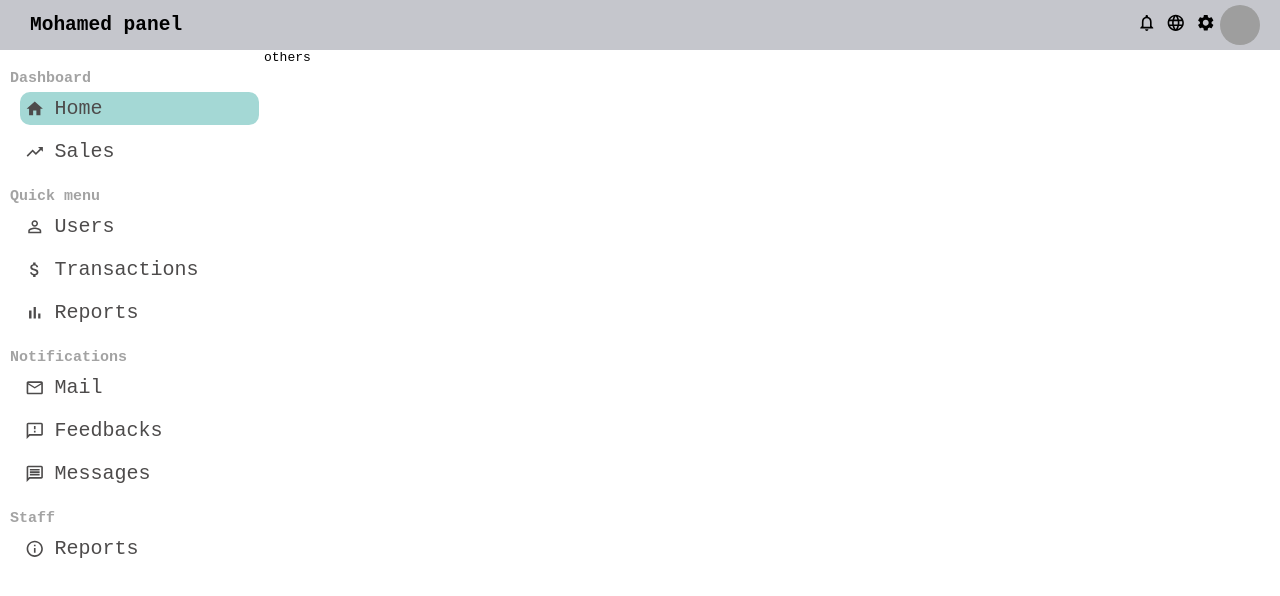
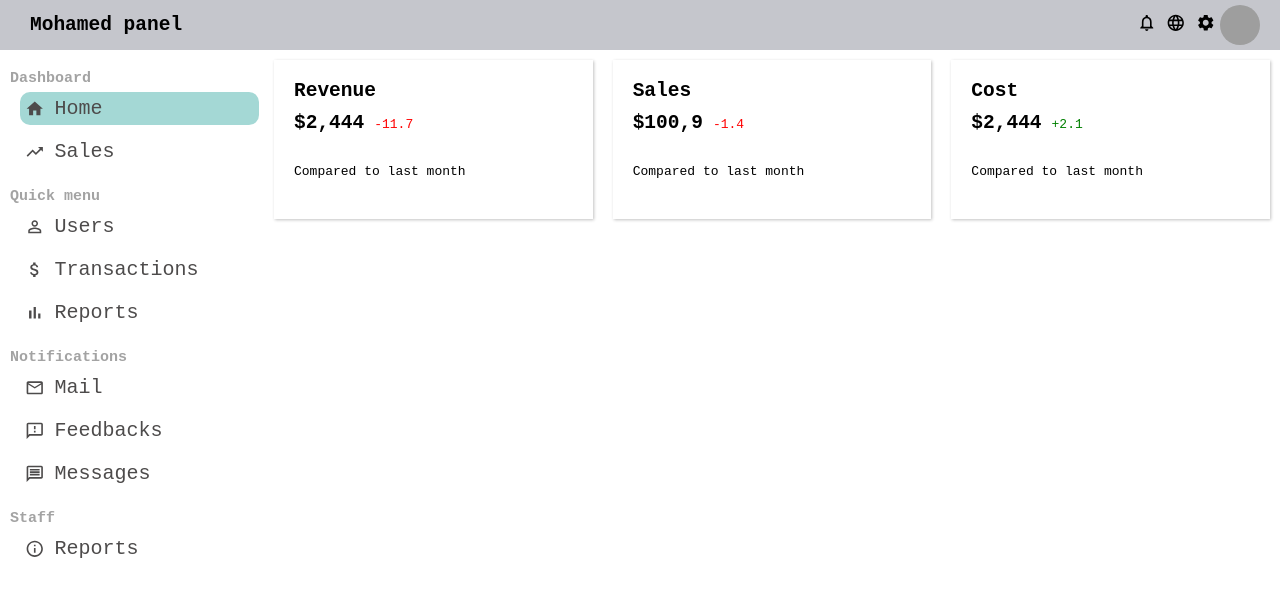
Before and after one commit to MohamedGouaouri/react-dashboard, a React (Create React App) app: page / in a window 1280 px wide. Shown: the top 596 px of the page. Built offline with nearby package versions, Linux system fonts and the light colour scheme; grey boxes are pictures that could not be loaded.

Commit message:
home page cards finished

```diff
--- a/src/App.js
+++ b/src/App.js
@@ -2,6 +2,7 @@ import React from 'react';
 import Sidebar from './components/sidebar/Sidebar';
 import Topbar from './components/topbar/Topbar';
 import './app.css';
+import Home from './components/pages/home/Home';
 
 
 function App() {
@@ -10,9 +11,7 @@ function App() {
       <Topbar />
       <div className="container">
         <Sidebar />
-        <div className="other">
-          others
-        </div>
+        <Home />
       </div>
     </div>
   );
--- a/src/app.css
+++ b/src/app.css
@@ -1,6 +1,3 @@
 .container {
   display: flex;
 }
-.other {
-  flex: 4;
-}
--- /dev/null
+++ b/src/components/featuredInfo/FeaturedInfo.jsx
@@ -0,0 +1,33 @@
+import React from 'react';
+
+import './featuredInfo.css';
+
+export default function FeaturedInfo(){
+    return <div className="info">
+        <div className="info-card">
+            <h2>Revenue</h2>
+            <div className="price">
+                <h2>$2,444</h2>
+                <div className="status negative">-11.7</div>
+            </div>
+            <span>Compared to last month</span>
+        </div>
+        <div className="info-card">
+            <h2>Sales</h2>
+            <div className="price">
+                <h2>$100,9</h2>
+                <div className="status negative">-1.4</div>
+            </div>
+            <span>Compared to last month</span>
+        </div>
+
+        <div className="info-card">
+            <h2>Cost</h2>
+            <div className="price">
+                <h2>$2,444</h2>
+                <div className="status postive">+2.1</div>
+            </div>
+            <span>Compared to last month</span>
+        </div>
+    </div>
+}
--- /dev/null
+++ b/src/components/featuredInfo/featuredInfo.css
@@ -0,0 +1,31 @@
+.info {
+  display: flex;
+}
+
+.info-card {
+  flex: 1;
+  display: flex;
+  flex-direction: column;
+  justify-content: center;
+  align-items: flex-start;
+  margin: 10px;
+  padding: 20px;
+  box-shadow: 1px 1px 3px rgb(194, 194, 194);
+}
+.price {
+  display: flex;
+  align-items: baseline;
+  margin: 10px 0;
+}
+.status {
+  margin-left: 10px;
+}
+.negative {
+  color: red;
+}
+.postive {
+  color: green;
+}
+span {
+  margin: 20px 0;
+}
--- /dev/null
+++ b/src/components/pages/home/Home.jsx
@@ -0,0 +1,10 @@
+import React from 'react'
+import FeaturedInfo from '../../featuredInfo/FeaturedInfo'
+
+import './home.css'
+
+export default function Home(){
+    return <div className="home">
+        <FeaturedInfo />
+    </div>
+}
--- /dev/null
+++ b/src/components/pages/home/home.css
@@ -0,0 +1,3 @@
+.home {
+  flex: 4;
+}
```
